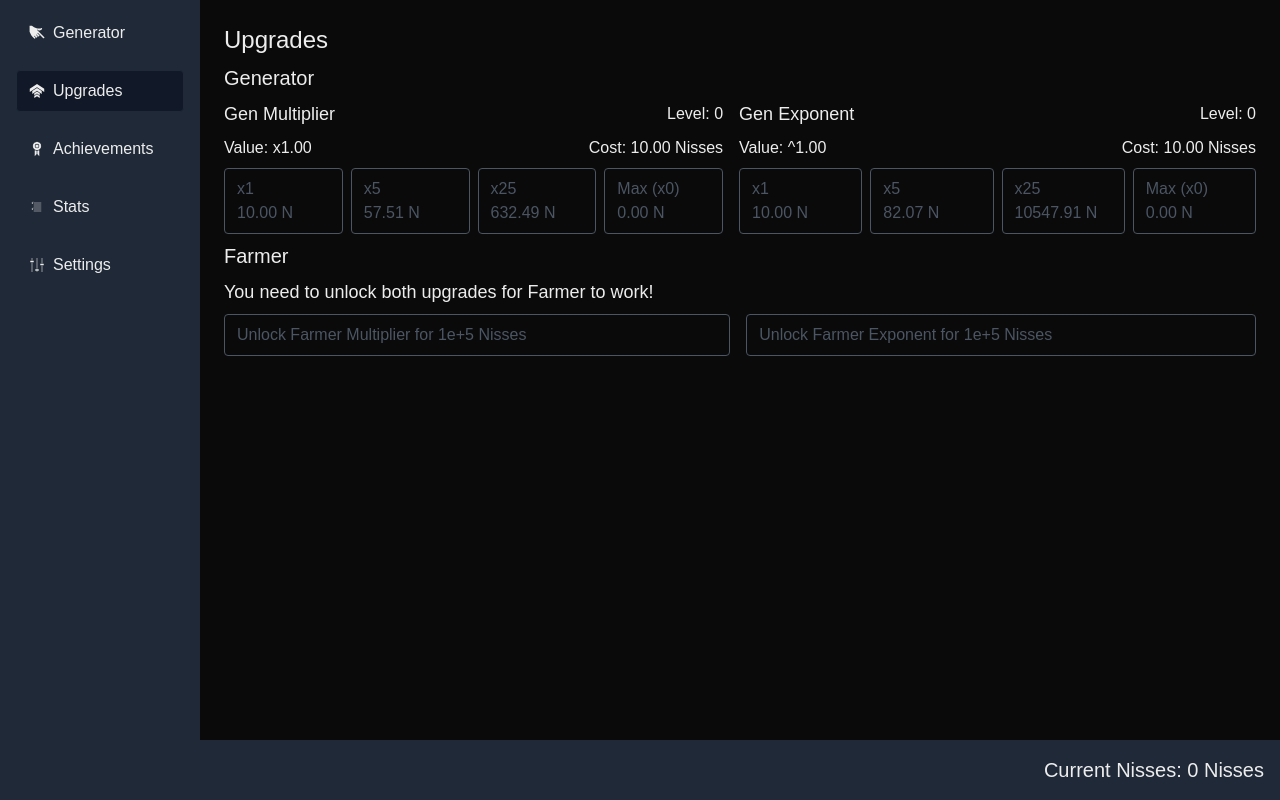
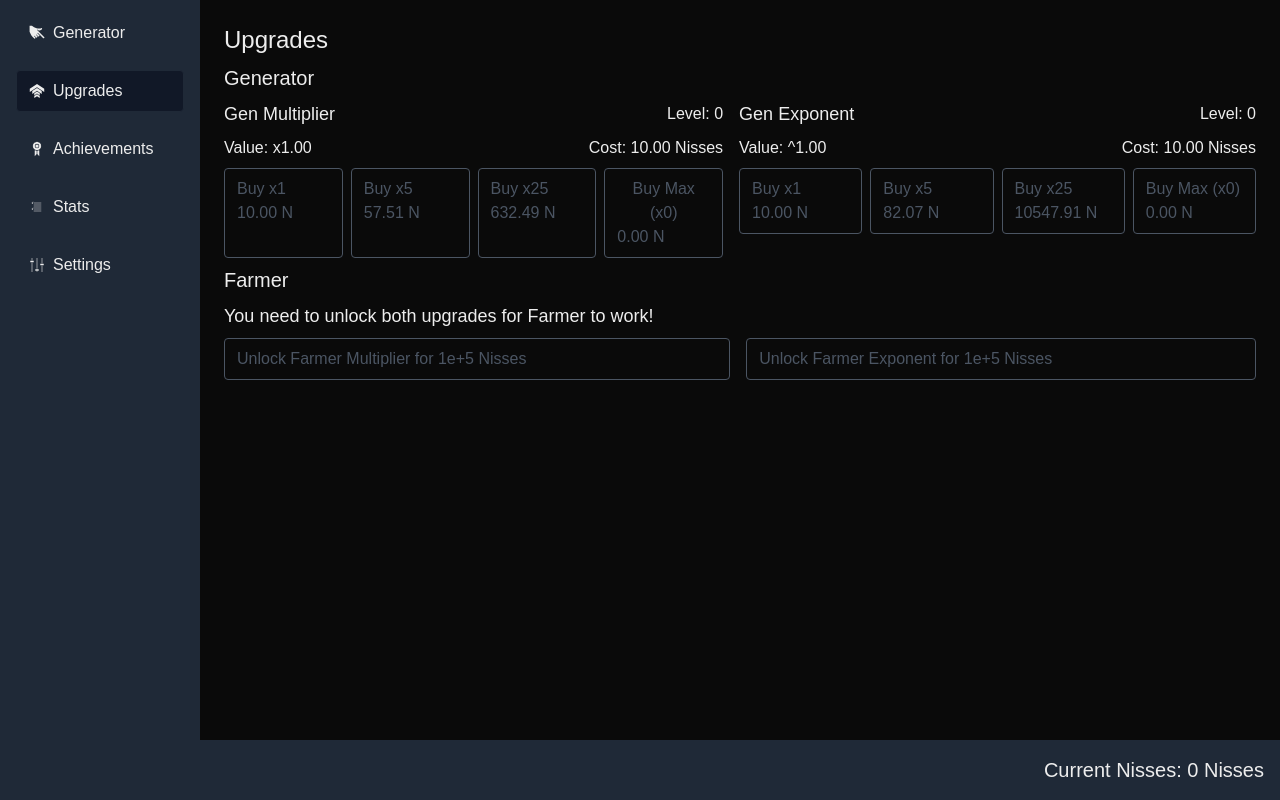
Before and after one commit to enyineer/nissesgen, a Next.js app: page /game/upgrades in a window 1280 px wide. Built offline with nearby package versions, Linux system fonts and the light colour scheme.

Commit message:
Add buy text

```diff
--- a/app/game/upgrades/upgradeButton.tsx
+++ b/app/game/upgrades/upgradeButton.tsx
@@ -55,7 +55,7 @@ export default function UpgradeButton(props: UpgradeButtonProps) {
           disabled={maxBuyable.lt(1)}
           onClick={() => buy(gameMath.bignumber(1))}
         >
-          <div>x1</div>
+          <div>Buy x1</div>
           <div>{cost.one.toFixed(2)} N</div>
         </Button>
         <Button
@@ -64,7 +64,7 @@ export default function UpgradeButton(props: UpgradeButtonProps) {
           disabled={maxBuyable.lt(5)}
           onClick={() => buy(gameMath.bignumber(5))}
         >
-          <div>x5</div>
+          <div>Buy x5</div>
           <div>{cost.five.toFixed(2)} N</div>
         </Button>
         <Button
@@ -73,7 +73,7 @@ export default function UpgradeButton(props: UpgradeButtonProps) {
           disabled={maxBuyable.lt(25)}
           onClick={() => buy(gameMath.bignumber(25))}
         >
-          <div>x25</div>
+          <div>Buy x25</div>
           <div>{cost.twentyFive.toFixed(2)} N</div>
         </Button>
         <Button
@@ -82,7 +82,7 @@ export default function UpgradeButton(props: UpgradeButtonProps) {
           disabled={maxBuyable.lt(1)}
           onClick={() => buy(maxBuyable)}
         >
-          <div>Max (x{gameMath.format(maxBuyable)})</div>
+          <div>Buy Max (x{gameMath.format(maxBuyable)})</div>
           <div>{cost.maxBuyable.toFixed(2)} N</div>
         </Button>
       </div>
```
